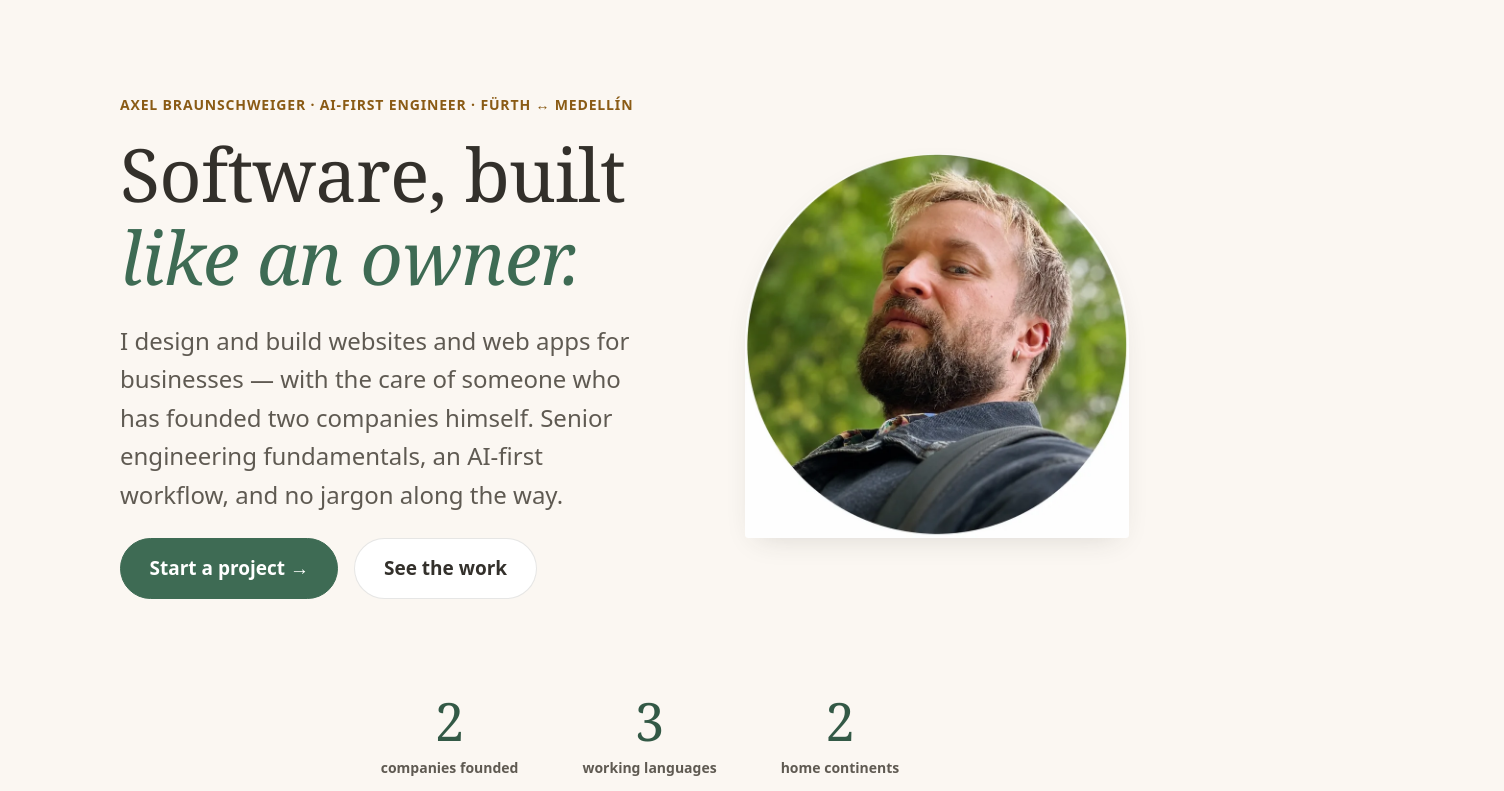
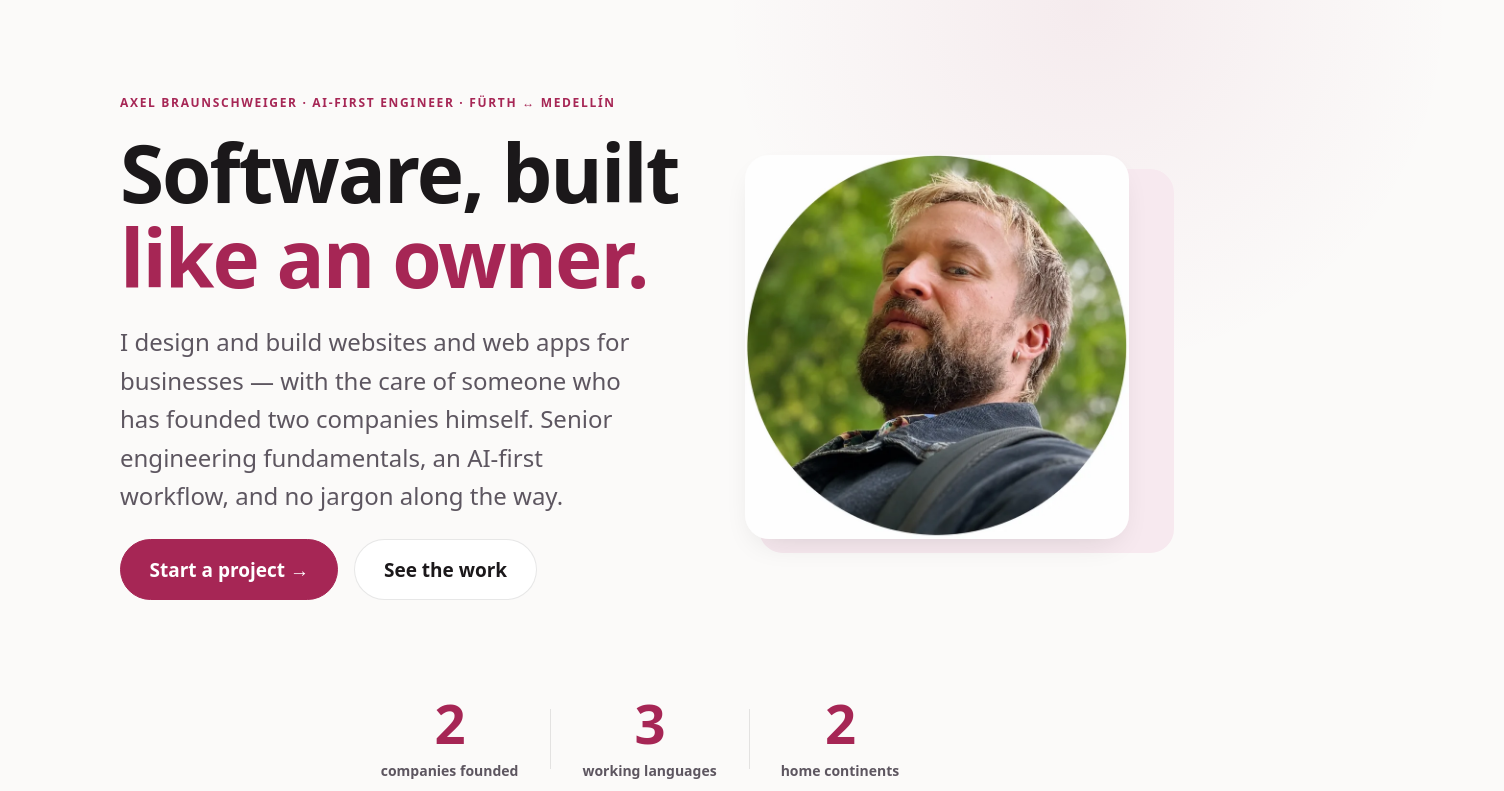
Before and after one commit to Micromegass/Portfolio, an Astro site: page / in a window 1280 px wide. Shown: the part 89-880 px from the top of the page, 1504 px wide, since content can reach past the window. Built offline with nearby package versions, Linux system fonts and the light colour scheme; Astro itself is replaced by a stand-in of ours.

Commit message:
Camino v2: clean professional refactor — Hanken Grotesk, dark-pink accent
Axel's feedback: font too playful, colors not his taste. Kept the
chronological/human structure; swapped Fraunces+Jakarta for a single
Hanken Grotesk family, replaced green/amber with clean neutrals + one
dark-pink accent (#A62655), refined portrait (offset tint plate), stat
dividers, white timeline markers, plum-black CTA band. Contrast
re-validated; Lighthouse 99/100/100/100.

Co-Authored-By: Claude Fable 5 <noreply@anthropic.com>

```diff
--- a/package.json
+++ b/package.json
@@ -12,8 +12,7 @@
   "dependencies": {
     "@astrojs/check": "^0.9.9",
     "@astrojs/sitemap": "^3.7.3",
-    "@fontsource-variable/fraunces": "^5.2.9",
-    "@fontsource-variable/plus-jakarta-sans": "^5.2.8",
+    "@fontsource-variable/hanken-grotesk": "^5.2.8",
     "astro": "^7.0.7",
     "gsap": "^3.15.0",
     "lenis": "^1.3.25",
--- a/src/components/CaseCard.astro
+++ b/src/components/CaseCard.astro
@@ -47,8 +47,8 @@ const page: PageKey = caseKey === 'physio' ? 'case-physio' : 'case-ikuna';
     font-size: var(--text-xs);
     font-weight: 700;
     letter-spacing: 0.04em;
-    color: var(--green-dark);
-    background: color-mix(in srgb, var(--green) 10%, transparent);
+    color: var(--accent-strong);
+    background: color-mix(in srgb, var(--accent) 10%, transparent);
     border-radius: 999px;
     padding: 0.35em 0.9em;
     margin-bottom: var(--space-2);
@@ -65,7 +65,7 @@ const page: PageKey = caseKey === 'physio' ? 'case-physio' : 'case-ikuna';
   }
 
   .case-card__title a:hover {
-    color: var(--green-dark);
+    color: var(--accent-strong);
   }
 
   .case-card__client {
--- a/src/layouts/Base.astro
+++ b/src/layouts/Base.astro
@@ -1,6 +1,5 @@
 ---
-import '@fontsource-variable/fraunces/opsz.css';
-import '@fontsource-variable/plus-jakarta-sans/index.css';
+import '@fontsource-variable/hanken-grotesk/index.css';
 import '@/styles/global.css';
 
 import type { Locale, PageKey } from '@/lib/i18n';
--- a/src/styles/global.css
+++ b/src/styles/global.css
@@ -23,14 +23,33 @@ body {
   line-height: 1.7;
   -webkit-font-smoothing: antialiased;
   text-rendering: optimizeLegibility;
+  position: relative;
+  overflow-x: clip;
+}
+
+/* A barely-there atmosphere: one soft pink wash, high in the page */
+body::before {
+  content: '';
+  position: absolute;
+  top: -20rem;
+  right: -14rem;
+  width: 52rem;
+  height: 52rem;
+  pointer-events: none;
+  background: radial-gradient(
+    circle,
+    color-mix(in srgb, var(--accent) 7%, transparent) 0%,
+    transparent 62%
+  );
+  z-index: -1;
 }
 
 h1, h2, h3, h4 {
   font-family: var(--font-display);
   font-variation-settings: var(--display-settings);
   font-weight: var(--display-weight);
-  line-height: 1.12;
-  letter-spacing: -0.01em;
+  line-height: 1.06;
+  letter-spacing: -0.025em;
   margin: 0 0 var(--space-4);
   text-wrap: balance;
 }
@@ -46,28 +65,28 @@ p {
 }
 
 a {
-  color: var(--green);
+  color: var(--accent);
   text-decoration: underline;
   text-decoration-thickness: 1px;
-  text-decoration-color: color-mix(in srgb, var(--green) 45%, transparent);
+  text-decoration-color: color-mix(in srgb, var(--accent) 45%, transparent);
   text-underline-offset: 0.2em;
   transition: color var(--dur-quick) var(--ease-calm),
     text-decoration-color var(--dur-quick) var(--ease-calm);
 }
 
 a:hover {
-  color: var(--green-dark);
+  color: var(--accent-strong);
   text-decoration-color: currentColor;
 }
 
 :focus-visible {
-  outline: 2.5px solid var(--green);
+  outline: 2.5px solid var(--accent);
   outline-offset: 3px;
   border-radius: 4px;
 }
 
 ::selection {
-  background: var(--green);
+  background: var(--accent);
   color: #fff;
 }
 
@@ -85,14 +104,14 @@ img {
   padding-inline: var(--wrap-pad);
 }
 
-/* Friendly eyebrow label */
+/* Eyebrow label — precise, quietly pink */
 .eyebrow {
   font-family: var(--font-body);
-  font-size: var(--text-sm);
-  font-weight: 600;
-  letter-spacing: 0.06em;
+  font-size: var(--text-xs);
+  font-weight: 700;
+  letter-spacing: 0.14em;
   text-transform: uppercase;
-  color: var(--amber);
+  color: var(--accent);
 }
 
 .lead {
@@ -121,20 +140,20 @@ img {
 }
 
 .button:hover {
-  border-color: var(--green);
-  color: var(--green-dark);
+  border-color: var(--accent);
+  color: var(--accent-strong);
   transform: translateY(-1px);
 }
 
 .button--primary {
-  background: var(--green);
-  border-color: var(--green);
+  background: var(--accent);
+  border-color: var(--accent);
   color: #fff;
 }
 
 .button--primary:hover {
-  background: var(--green-dark);
-  border-color: var(--green-dark);
+  background: var(--accent-strong);
+  border-color: var(--accent-strong);
   color: #fff;
 }
 
--- a/src/styles/tokens.css
+++ b/src/styles/tokens.css
@@ -1,43 +1,44 @@
 /* ============================================================
-   Camino — design tokens (single source of truth)
-   Warm, human, calm. Palette contrast-validated:
-   text ≥ 6.4:1 on linen, cream-on-green 8.8:1, buttons 6.1:1.
+   Camino v2 — design tokens (single source of truth)
+   Clean, stylish, professional: neutral ground, one dark-pink
+   accent. All text/ground pairs contrast-validated ≥ 4.6:1.
    ============================================================ */
 
 :root {
-  /* Color — warm ground */
-  --bg: #fbf7f2;             /* warm linen */
+  /* Color — clean neutral ground */
+  --bg: #fbfaf9;
   --card: #ffffff;
-  --bg-soft: #f4ede4;        /* recessed warm panel */
-  --text: #33302b;           /* espresso */
-  --text-soft: #5f5a52;
-  --text-faint: #6f695e;     /* small-text safe: ≥4.5:1 on every ground */
+  --bg-soft: #f3f0ee;          /* recessed neutral panel */
+  --text: #1b181a;             /* near-black, plum undertone */
+  --text-soft: #5d5660;
+  --text-faint: #6e6770;
 
-  /* Color — nature accents */
-  --green: #3e6b54;          /* primary accent: links, buttons (5.7:1) */
-  --green-dark: #335946;     /* hover */
-  --green-deep: #31473c;     /* full-bleed story band */
-  --cream-on-deep: #f5efe6;  /* text on green-deep (8.8:1) */
-  --amber: #8a5b15;          /* warm secondary text: ≥5:1 on all grounds */
-  --amber-soft: #e7c491;     /* decorative only: path line, dots */
+  /* Color — the touch of dark pink */
+  --accent: #a62655;           /* links, buttons, eyebrows (6.7:1) */
+  --accent-strong: #831c42;    /* hover (9.1:1) */
+  --accent-soft: #e9bacd;      /* decorative: trail, kickers on band */
+  --tint: #f7e9ef;             /* pink wash for chips/pills */
 
-  --line: rgba(51, 48, 43, 0.12);
+  /* Color — dark band (CTA) */
+  --band: #211a1f;             /* plum-black */
+  --on-band: #f5f0f3;          /* 15.1:1 on band */
 
-  /* Type */
-  --font-display: 'Fraunces Variable', Georgia, serif;
-  --font-body: 'Plus Jakarta Sans Variable', system-ui, sans-serif;
+  --line: rgba(27, 24, 26, 0.1);
+
+  /* Type — one clean grotesk, contrast via weight & size */
+  --font-display: 'Hanken Grotesk Variable', system-ui, sans-serif;
+  --font-body: 'Hanken Grotesk Variable', system-ui, sans-serif;
 
   --text-xs: 0.75rem;
   --text-sm: 0.875rem;
   --text-base: clamp(1.0625rem, 1rem + 0.3vw, 1.1875rem);
   --text-md: clamp(1.25rem, 1.1rem + 0.7vw, 1.5rem);
   --text-lg: clamp(1.55rem, 1.3rem + 1.3vw, 2.15rem);
-  --text-xl: clamp(2rem, 1.55rem + 2.4vw, 3.3rem);
-  --text-2xl: clamp(2.5rem, 1.8rem + 3.8vw, 4.6rem);
+  --text-xl: clamp(2rem, 1.55rem + 2.4vw, 3.4rem);
+  --text-2xl: clamp(2.6rem, 1.8rem + 4.2vw, 5rem);
 
-  /* Fraunces axes: gentle optical size, a touch of SOFT */
-  --display-settings: 'SOFT' 60, 'WONK' 0;
-  --display-weight: 560;
+  --display-settings: normal;
+  --display-weight: 730;
 
   /* Space */
   --space-1: 0.25rem;
@@ -54,15 +55,15 @@
   --wrap-pad: clamp(1.25rem, 4vw, 3rem);
   --content-max: 42rem;
 
-  /* Shape — soft and human */
+  /* Shape — soft but disciplined */
   --radius-sm: 10px;
-  --radius: 18px;
-  --radius-lg: 28px;
-  --radius-arch: 999px 999px 18px 18px; /* arched frame for photos */
+  --radius: 16px;
+  --radius-lg: 24px;
+  --radius-arch: 24px; /* legacy alias; portraits now use clean radius */
 
-  --shadow-soft: 0 10px 30px -12px rgba(51, 48, 43, 0.18);
+  --shadow-soft: 0 12px 32px -14px rgba(27, 24, 26, 0.16);
 
   /* Motion — calm */
   --ease-calm: cubic-bezier(0.33, 1, 0.68, 1);
-  --dur-quick: 220ms;
+  --dur-quick: 200ms;
 }
--- a/src/templates/CaseStudyPage.astro
+++ b/src/templates/CaseStudyPage.astro
@@ -183,7 +183,7 @@ const nextPage: PageKey = nextKey === 'physio' ? 'case-physio' : 'case-ikuna';
     content: '✓';
     position: absolute;
     left: 0;
-    color: var(--green);
+    color: var(--accent);
     font-weight: 700;
   }
 
--- a/src/templates/ContactPage.astro
+++ b/src/templates/ContactPage.astro
@@ -88,7 +88,7 @@ const c = t(locale).contact;
     width: 9px;
     height: 9px;
     border-radius: 50%;
-    background: var(--green);
+    background: var(--accent);
   }
 
   .contact__langs {
--- a/src/templates/HomePage.astro
+++ b/src/templates/HomePage.astro
@@ -120,9 +120,8 @@ const about = t(locale).about;
   }
 
   .hero__accent {
-    font-style: italic;
-    color: var(--green);
-    font-variation-settings: 'SOFT' 100, 'WONK' 1;
+    font-style: normal;
+    color: var(--accent);
   }
 
   .hero__sub {
@@ -139,10 +138,22 @@ const about = t(locale).about;
   .hero__portrait {
     margin: 0;
     justify-self: center;
+    position: relative;
+  }
+
+  /* Offset tint plate behind the portrait — one quiet designed moment */
+  .hero__portrait::before {
+    content: '';
+    position: absolute;
+    inset: 0;
+    transform: translate(14px, 14px);
+    border-radius: var(--radius-lg);
+    background: var(--tint);
+    z-index: -1;
   }
 
   .hero__portrait :global(img) {
-    border-radius: var(--radius-arch);
+    border-radius: var(--radius-lg);
     width: min(100%, 24rem);
     height: auto;
     box-shadow: var(--shadow-soft);
@@ -161,6 +172,17 @@ const about = t(locale).about;
     flex-direction: column;
     align-items: center;
     text-align: center;
+    position: relative;
+  }
+
+  .stat + .stat::before {
+    content: '';
+    position: absolute;
+    left: calc(-0.5 * var(--space-6));
+    top: 15%;
+    height: 70%;
+    width: 1px;
+    background: var(--line);
   }
 
   .stat__value {
@@ -168,7 +190,8 @@ const about = t(locale).about;
     font-variation-settings: var(--display-settings);
     font-weight: var(--display-weight);
     font-size: var(--text-xl);
-    color: var(--green-dark);
+    letter-spacing: -0.02em;
+    color: var(--accent);
     line-height: 1;
   }
 
--- a/src/templates/ServicesPage.astro
+++ b/src/templates/ServicesPage.astro
@@ -124,7 +124,7 @@ const s = t(locale).services;
     content: '✓';
     position: absolute;
     left: 0;
-    color: var(--green);
+    color: var(--accent);
     font-weight: 700;
   }
 
@@ -158,7 +158,7 @@ const s = t(locale).services;
     width: 2.2rem;
     height: 2.2rem;
     border-radius: 50%;
-    background: var(--green);
+    background: var(--accent);
     color: #fff;
     font-weight: 700;
   }
--- a/src/templates/WorkPage.astro
+++ b/src/templates/WorkPage.astro
@@ -139,7 +139,7 @@ const w = t(locale).work;
 
   .lab-card {
     background: var(--card);
-    border: 1.5px dashed color-mix(in srgb, var(--green) 35%, transparent);
+    border: 1.5px dashed color-mix(in srgb, var(--accent) 35%, transparent);
     border-radius: var(--radius);
     padding: var(--space-4);
   }
@@ -163,14 +163,14 @@ const w = t(locale).work;
     gap: var(--space-2);
     font-size: var(--text-sm);
     font-weight: 600;
-    color: var(--green-dark);
+    color: var(--accent-strong);
   }
 
   .lab-card__pulse {
     width: 8px;
     height: 8px;
     border-radius: 50%;
-    background: var(--green);
+    background: var(--accent);
   }
 
   @media (max-width: 800px) {
```
Also changed, not shown: CLAUDE.md (+8 -7 lines), src/components/CtaBand.astro (+4 -4 lines), src/components/Header.astro (+5 -5 lines), src/components/PathTimeline.astro (+7 -5 lines), src/templates/AboutPage.astro (+12 -1 lines), public/favicon.svg, 1 other file.
